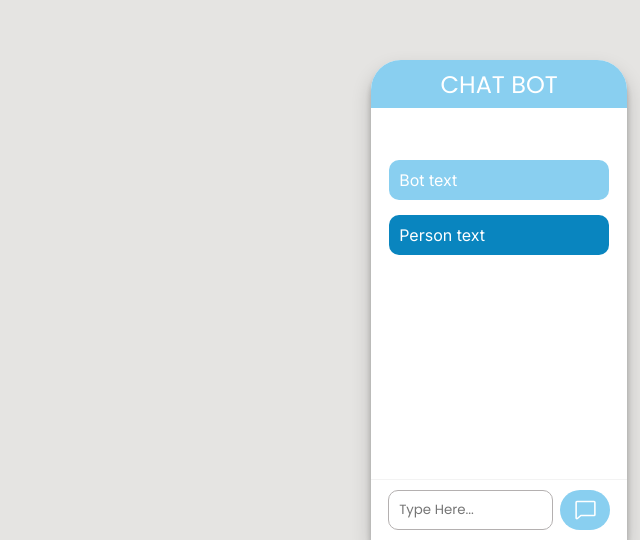
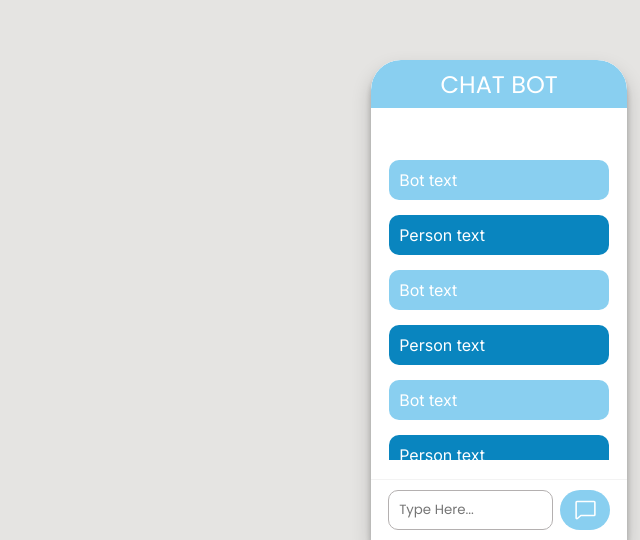
Before and after one commit to coleaydelotte/AI-Customer-Support, a Next.js app: page / in a window 1280 px wide. Shown: the part 260-800 px from the top of the page, without its empty margins (640-1280 px from the left). Built offline with nearby package versions, Linux system fonts and the light colour scheme.

Commit message:
added scroll when there is a lot of messages

```diff
--- a/app/page.css
+++ b/app/page.css
@@ -1,5 +1,12 @@
 @import url('https://fonts.googleapis.com/css2?family=Poppins:ital,wght@0,100;0,200;0,300;0,400;0,500;0,600;0,700;0,800;0,900;1,100;1,200;1,300;1,400;1,500;1,600;1,700;1,800;1,900&display=swap');
 
+
+.container {
+    position: relative;
+    top: 100px;
+    overflow: scroll;
+    height: 300px;
+}
 
 .title {
     font-family: "Poppins", sans-serif;
@@ -14,7 +21,6 @@
     width: 100%;
     background-color: #89CFF0;
     position: relative;
-    top: 100px;
     margin: 0 auto;
     padding: 10px;
     margin-bottom: 15px;
@@ -32,7 +38,6 @@
     width: 100%;
     background-color: #0985bf;
     position: relative;
-    top: 100px;
     margin: 0 auto;
     padding: 10px;
     margin-bottom: 15px;
--- a/app/page.js
+++ b/app/page.js
@@ -44,6 +44,7 @@ export default function Home() {
     >
       {/*CHAT BOX CONTAINER*/}
       <Box
+        overflow={"scroll"}
         className="hidden"
         alignItems="center"
         width={"20%"}
@@ -83,6 +84,7 @@ export default function Home() {
           <h4 className='title'>CHAT BOT</h4>
         </Box>
 
+        <div className='container'>
           <div className='bot-text-container'>
             <p className='bot-text'>Bot text</p>
           </div>
@@ -91,6 +93,38 @@ export default function Home() {
             <p className='person-text'>Person text
             </p>
           </div>
+          <div className='bot-text-container'>
+            <p className='bot-text'>Bot text</p>
+          </div>
+
+          <div className='person-text-container'>
+            <p className='person-text'>Person text
+            </p>
+          </div>
+
+          <div className='bot-text-container'>
+            <p className='bot-text'>Bot text</p>
+          </div>
+
+          <div className='person-text-container'>
+            <p className='person-text'>Person text
+            </p>
+          </div>
+          <div className='bot-text-container'>
+            <p className='bot-text'>Bot text</p>
+          </div>
+
+          <div className='person-text-container'>
+            <p className='person-text'>Person text
+            </p>
+          </div>
+        </div>
+
+
+
+
+
+
 
 
 
```
Lines whose indentation alone changed are shown as unchanged.
